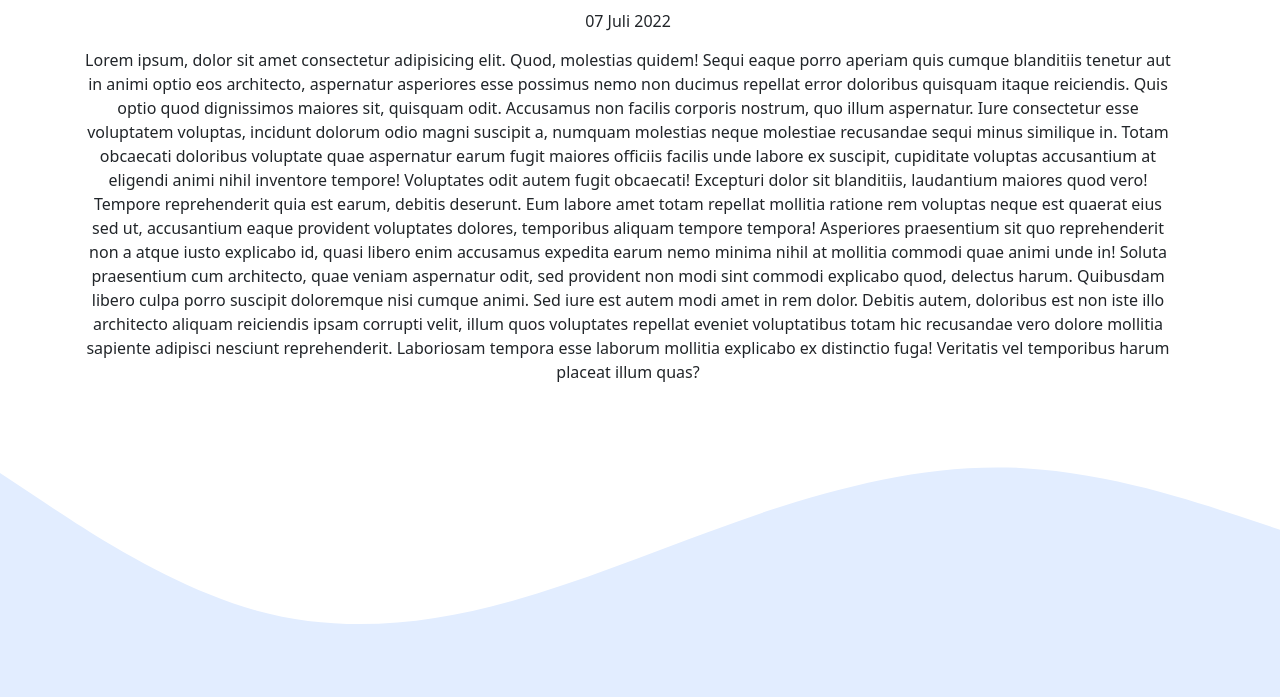
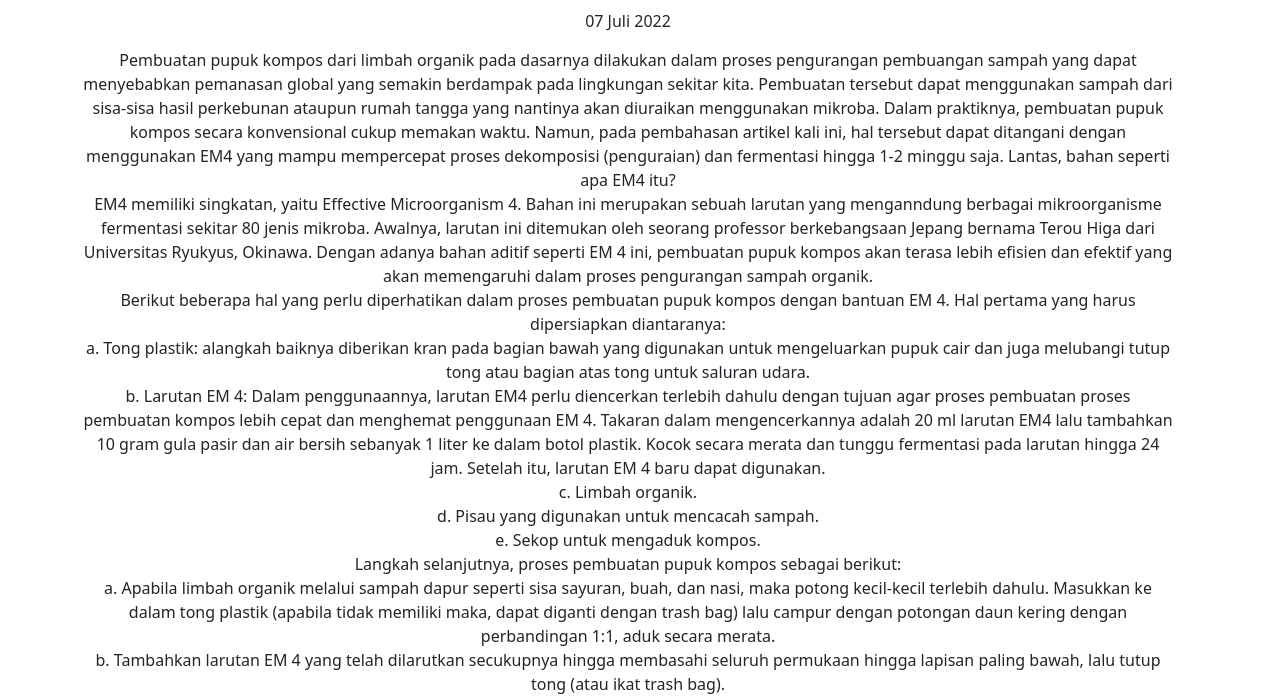
Before and after one commit to APPsZone/pengolahankompos.github.io, a website: page index.html in a window 1280 px wide. Shown: the part 740-1437 px from the top of the page. Drawn offline with nearby package versions, Linux system fonts and the light colour scheme.

Commit message:
Upload Artikel

```diff
--- a/index.html
+++ b/index.html
@@ -83,15 +83,43 @@
           <div class="row justify-content-center text-center" data-aos="fade-up" data-aos-duration="2000" data-aos-delay="300">
             <div class="col">
               <p>
-                Lorem ipsum, dolor sit amet consectetur adipisicing elit. Quod, molestias quidem! Sequi eaque porro aperiam quis cumque blanditiis tenetur aut in animi optio eos architecto, aspernatur asperiores esse possimus nemo non
-                ducimus repellat error doloribus quisquam itaque reiciendis. Quis optio quod dignissimos maiores sit, quisquam odit. Accusamus non facilis corporis nostrum, quo illum aspernatur. Iure consectetur esse voluptatem voluptas,
-                incidunt dolorum odio magni suscipit a, numquam molestias neque molestiae recusandae sequi minus similique in. Totam obcaecati doloribus voluptate quae aspernatur earum fugit maiores officiis facilis unde labore ex suscipit,
-                cupiditate voluptas accusantium at eligendi animi nihil inventore tempore! Voluptates odit autem fugit obcaecati! Excepturi dolor sit blanditiis, laudantium maiores quod vero! Tempore reprehenderit quia est earum, debitis
-                deserunt. Eum labore amet totam repellat mollitia ratione rem voluptas neque est quaerat eius sed ut, accusantium eaque provident voluptates dolores, temporibus aliquam tempore tempora! Asperiores praesentium sit quo
-                reprehenderit non a atque iusto explicabo id, quasi libero enim accusamus expedita earum nemo minima nihil at mollitia commodi quae animi unde in! Soluta praesentium cum architecto, quae veniam aspernatur odit, sed provident
-                non modi sint commodi explicabo quod, delectus harum. Quibusdam libero culpa porro suscipit doloremque nisi cumque animi. Sed iure est autem modi amet in rem dolor. Debitis autem, doloribus est non iste illo architecto
-                aliquam reiciendis ipsam corrupti velit, illum quos voluptates repellat eveniet voluptatibus totam hic recusandae vero dolore mollitia sapiente adipisci nesciunt reprehenderit. Laboriosam tempora esse laborum mollitia
-                explicabo ex distinctio fuga! Veritatis vel temporibus harum placeat illum quas?
+                Pembuatan pupuk kompos dari limbah organik pada dasarnya dilakukan dalam proses pengurangan pembuangan sampah yang dapat menyebabkan pemanasan global yang semakin berdampak pada lingkungan sekitar kita. Pembuatan tersebut
+                dapat menggunakan sampah dari sisa-sisa hasil perkebunan ataupun rumah tangga yang nantinya akan diuraikan menggunakan mikroba. Dalam praktiknya, pembuatan pupuk kompos secara konvensional cukup memakan waktu. Namun, pada
+                pembahasan artikel kali ini, hal tersebut dapat ditangani dengan menggunakan EM4 yang mampu mempercepat proses dekomposisi (penguraian) dan fermentasi hingga 1-2 minggu saja. Lantas, bahan seperti apa EM4 itu?
+                <br />
+                EM4 memiliki singkatan, yaitu Effective Microorganism 4. Bahan ini merupakan sebuah larutan yang menganndung berbagai mikroorganisme fermentasi sekitar 80 jenis mikroba. Awalnya, larutan ini ditemukan oleh seorang professor
+                berkebangsaan Jepang bernama Terou Higa dari Universitas Ryukyus, Okinawa. Dengan adanya bahan aditif seperti EM 4 ini, pembuatan pupuk kompos akan terasa lebih efisien dan efektif yang akan memengaruhi dalam proses
+                pengurangan sampah organik.
+                <br />
+                Berikut beberapa hal yang perlu diperhatikan dalam proses pembuatan pupuk kompos dengan bantuan EM 4. Hal pertama yang harus dipersiapkan diantaranya:
+                <br />
+                a. Tong plastik: alangkah baiknya diberikan kran pada bagian bawah yang digunakan untuk mengeluarkan pupuk cair dan juga melubangi tutup tong atau bagian atas tong untuk saluran udara.
+                <br />
+                b. Larutan EM 4: Dalam penggunaannya, larutan EM4 perlu diencerkan terlebih dahulu dengan tujuan agar proses pembuatan proses pembuatan kompos lebih cepat dan menghemat penggunaan EM 4. Takaran dalam mengencerkannya adalah
+                20 ml larutan EM4 lalu tambahkan 10 gram gula pasir dan air bersih sebanyak 1 liter ke dalam botol plastik. Kocok secara merata dan tunggu fermentasi pada larutan hingga 24 jam. Setelah itu, larutan EM 4 baru dapat
+                digunakan.
+                <br />
+                c. Limbah organik.
+                <br />
+                d. Pisau yang digunakan untuk mencacah sampah.
+                <br />
+                e. Sekop untuk mengaduk kompos.
+                <br />
+                Langkah selanjutnya, proses pembuatan pupuk kompos sebagai berikut:
+                <br />
+                a. Apabila limbah organik melalui sampah dapur seperti sisa sayuran, buah, dan nasi, maka potong kecil-kecil terlebih dahulu. Masukkan ke dalam tong plastik (apabila tidak memiliki maka, dapat diganti dengan trash bag) lalu
+                campur dengan potongan daun kering dengan perbandingan 1:1, aduk secara merata.
+                <br />
+                b. Tambahkan larutan EM 4 yang telah dilarutkan secukupnya hingga membasahi seluruh permukaan hingga lapisan paling bawah, lalu tutup tong (atau ikat trash bag).
+                <br />
+                c. Aduk setiap 3 hari sekali untuk memastikan oksigen masuk ke dalam kompos dan menurunkan panas karena proses penguraian.
+                <br />
+                d. Proses penguraian atau pengomposan selesai apabila suhu tong atau trash bag sudah dingin. Pembuatan pupuk kompos berhasil apabila aroma yang dihasilkan tidak berbau, cairan pupuk berwarna coklat atau kehitaman, bahan
+                pupuk dalam tong pun sudah coklat menghitam secara merata. (Cairan pupuk dapat langsung disiramkan pada akar tanaman yang ditanam di kebun, namun sebaiknya diencerkan terlebih dahulu dengan perbandingan 1:10 bila akan
+                disemprotkan ke daun atau digunakan untuk menyiram tanaman di pot.)
+                <br />
+                e. Apabila dalam beberapa kasus terdapat limbah organik yang belum terurai secara sempurna, campurkan kembali dengan sampah organik untuk membuat pupuk kompos organik berikutnya.
+                <br />
               </p>
             </div>
           </div>
```
